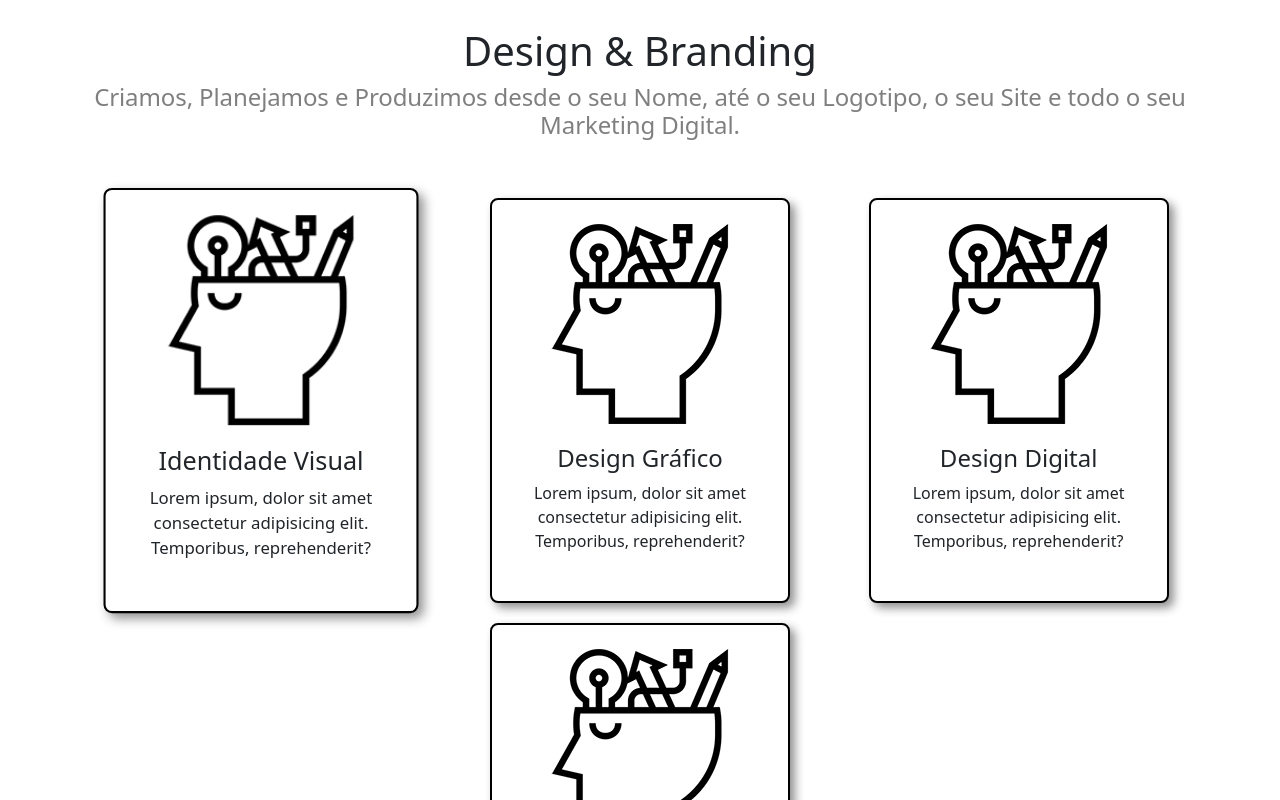
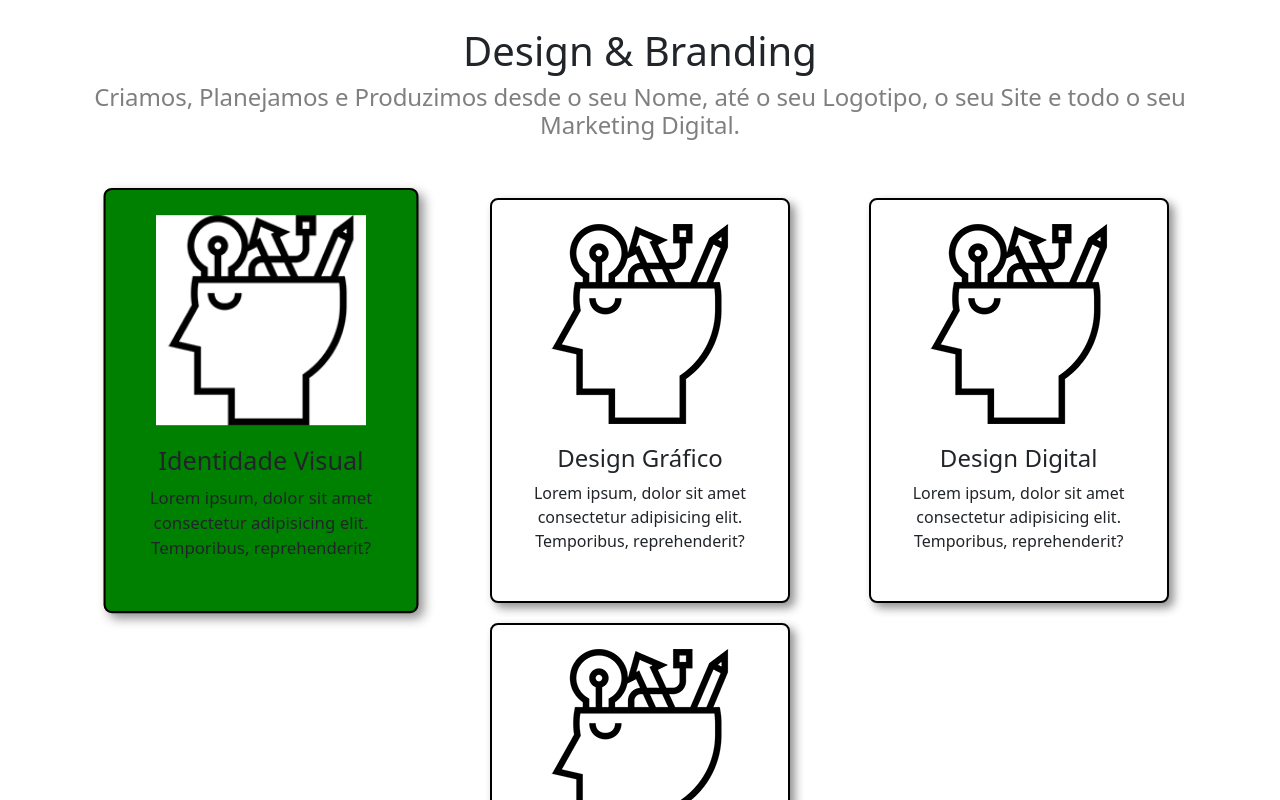
Before and after one commit to ricardogmmattos/E39, a plain HTML site: page index.html in a window 1280 px wide. In both pictures the pointer is over the element 261 px from the left and 970 px from the top of the page. Shown: the part 570-1370 px from the top of the page. Drawn offline with nearby package versions, Linux system fonts and the light colour scheme.

Commit message:
atualizar

```diff
--- a/style.css
+++ b/style.css
@@ -128,7 +128,8 @@ ul {
 
 
 .card:hover {
-  transform: scale(1.05)
+  transform: scale(1.05);
+  background-color: green
 }
 
 .card1 {
```
